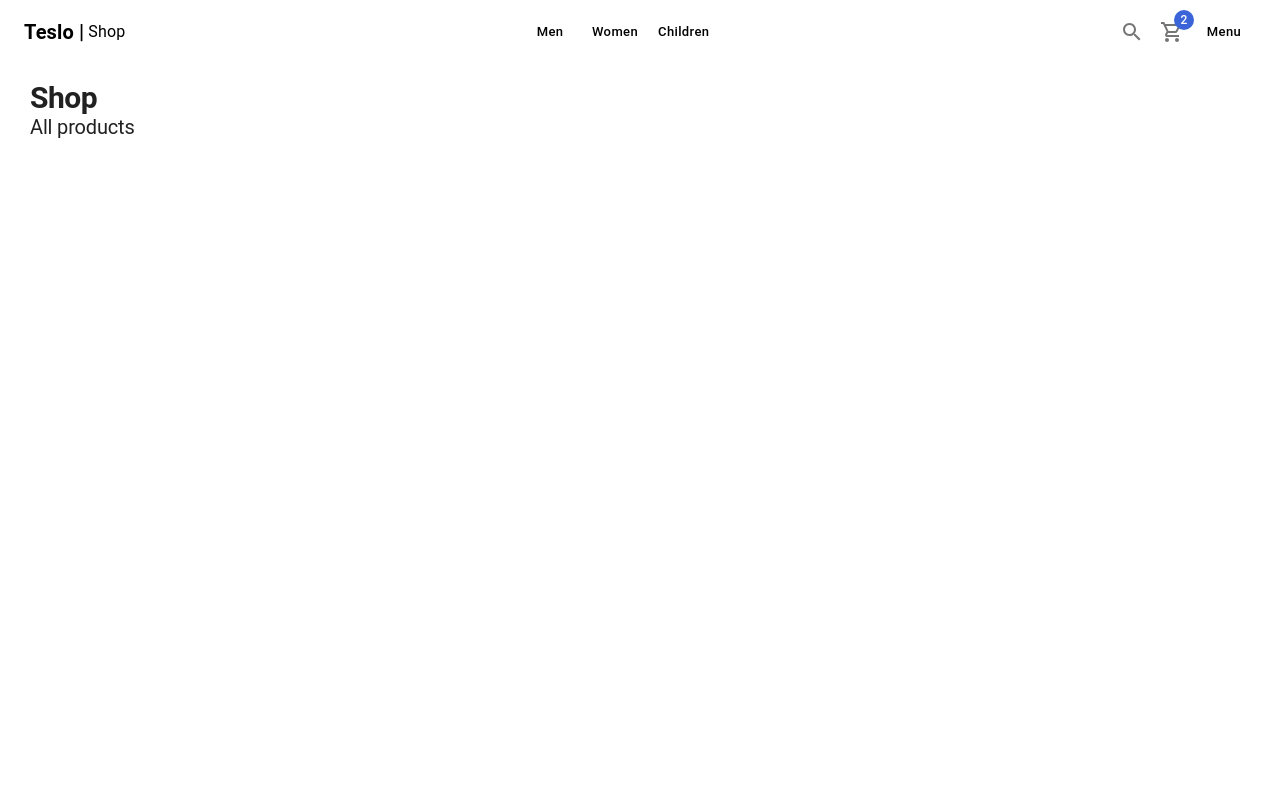
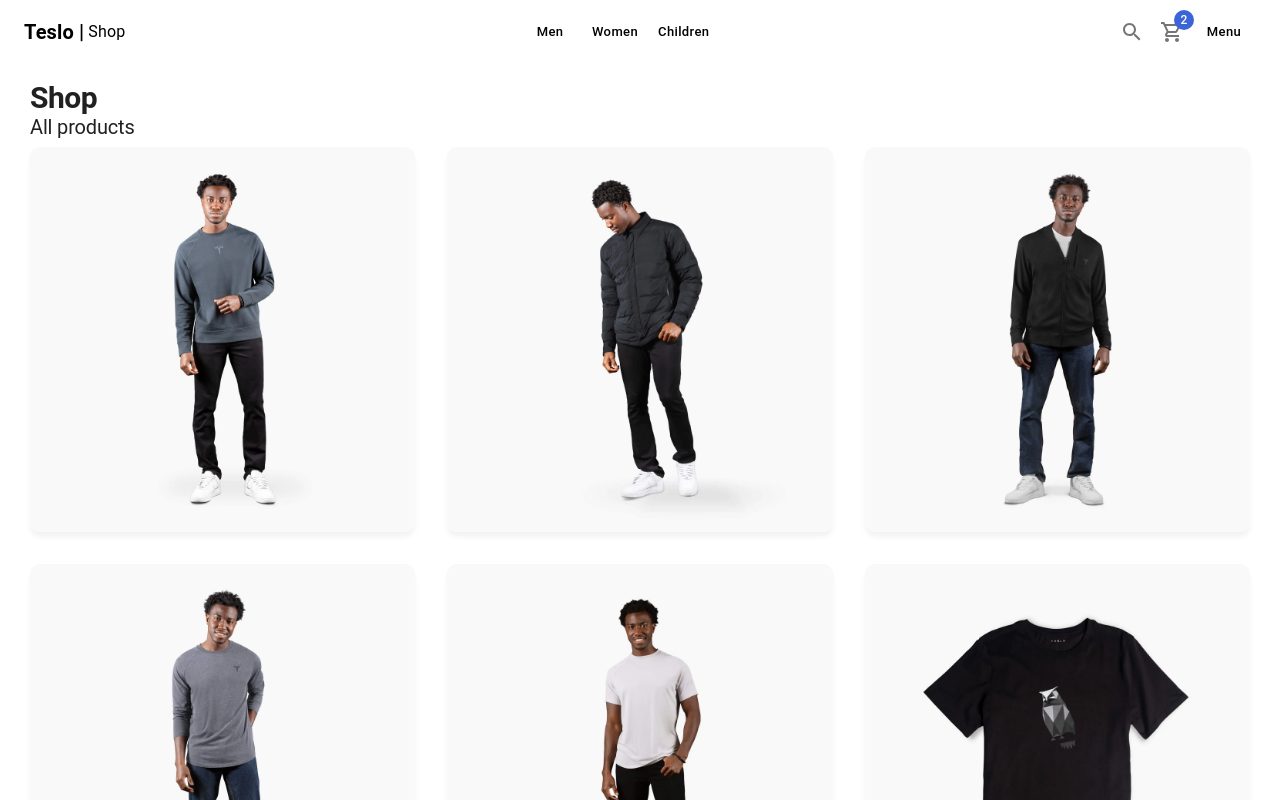
Before and after one commit to StefanoCutri/teslo-shop-next, a Next.js app: page / in a window 1280 px wide. Shown: the top 800 px of the page. Built offline with nearby package versions, Linux system fonts and the light colour scheme.

Commit message:
Show product image

```diff
--- a/src/pages/index.tsx
+++ b/src/pages/index.tsx
@@ -1,5 +1,12 @@
+import {
+  Card,
+  CardActionArea,
+  CardMedia,
+  Grid,
+  Typography,
+} from "@mui/material";
 import ShopLayout from "@/components/layouts/ShopLayout";
-import { Typography } from "@mui/material";
+import { initialData } from "../../database/products";
 
 export default function Home() {
   return (
@@ -14,6 +21,22 @@
       <Typography variant="h2" sx={{ mb: 1 }}>
         All products
       </Typography>
+
+      <Grid container spacing={4}>
+        {initialData.products.map((product) => (
+          <Grid item xs={6} sm={4} key={product.slug}>
+            <Card>
+              <CardActionArea>
+                <CardMedia
+                  component="img"
+                  image={`products/${product.images[0]}`}
+                  alt={product.title}
+                />
+              </CardActionArea>
+            </Card>
+          </Grid>
+        ))}
+      </Grid>
     </ShopLayout>
   );
 }
```
